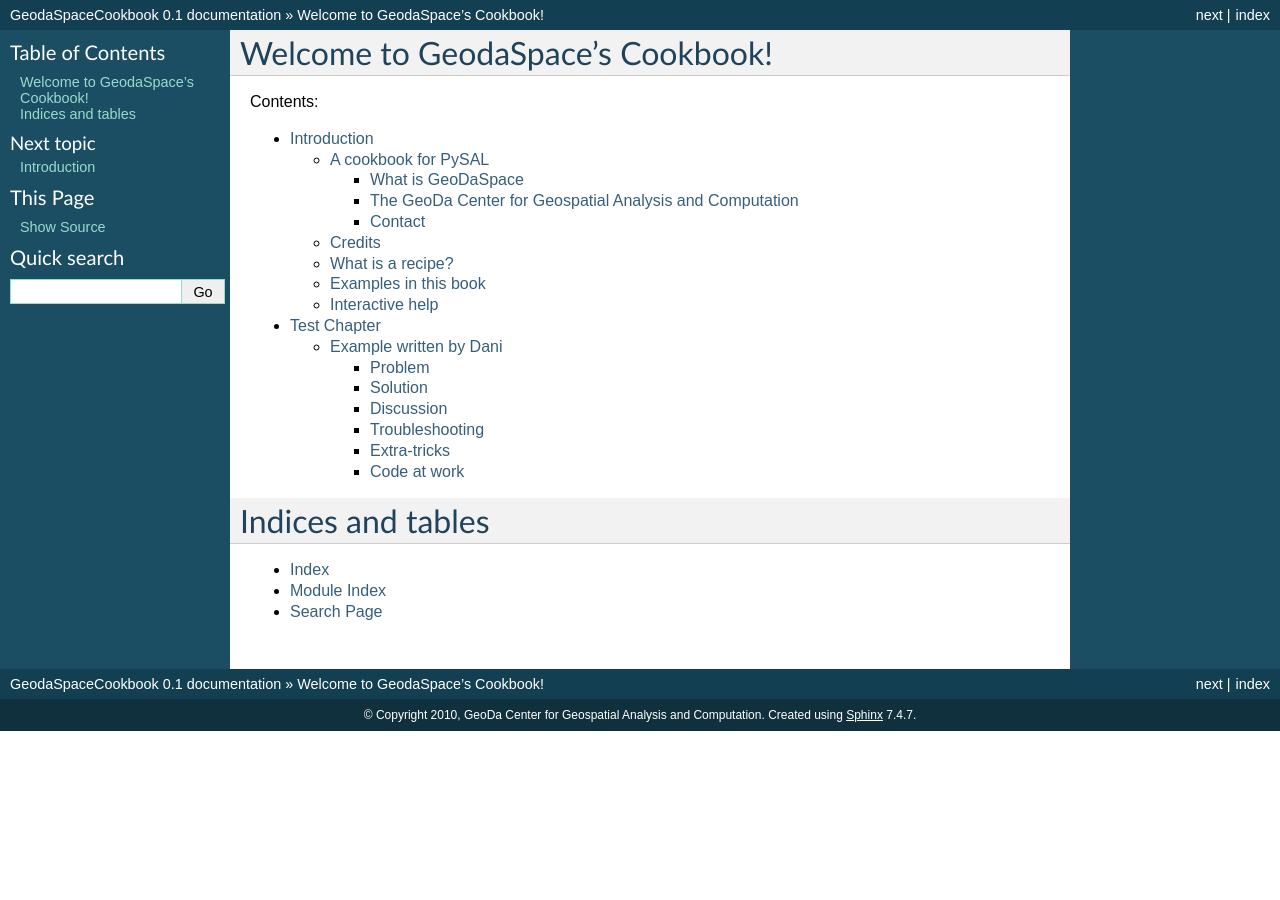
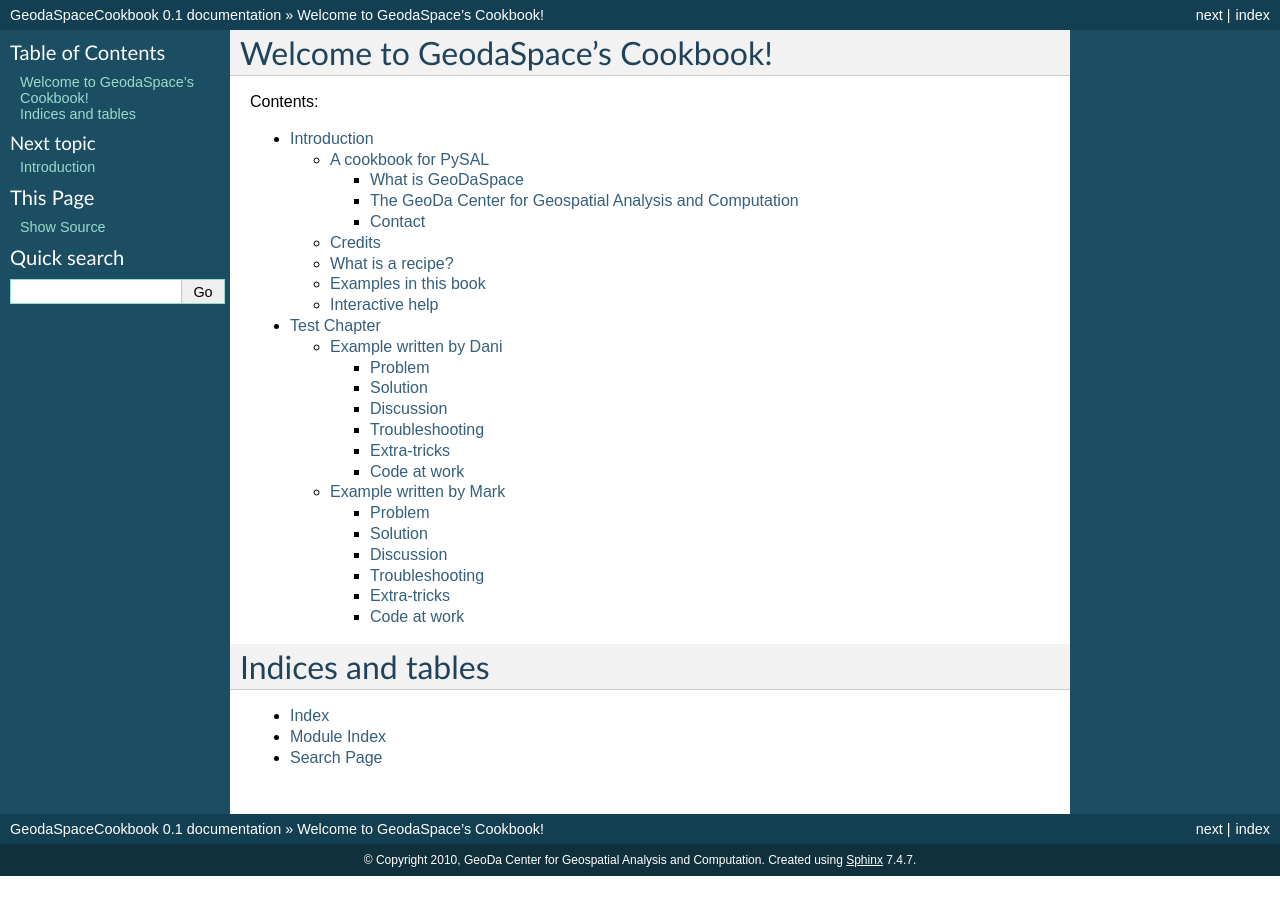
Before and after one commit to GeoDaCenter/GeoDaSpace, a Sphinx documentation site: the page built from doc/GeodaSpace-cookbook/source/index.rst, in a window 1280 px wide. Built offline with Sphinx 7.4.7, drawn with Linux system fonts in a browser that asks for light colours; formulas are drawn with MathJax 3; pages that are not in the unit, such as notebooks, are missing from menus.

Commit message:
mark's example added

```diff
--- a/doc/GeodaSpace-cookbook/source/cTest/index.rst
+++ b/doc/GeodaSpace-cookbook/source/cTest/index.rst
@@ -6,3 +6,4 @@
     :maxdepth: 2
 
     dani
+    mark
--- /dev/null
+++ b/doc/GeodaSpace-cookbook/source/cTest/mark.rst
@@ -0,0 +1,35 @@
+.. Put tags here separated by commas
+.. _mark:
+
+=======================
+Example written by Mark
+=======================
+
+.. sectionauthor:: Mark McCann <mark.mccann@asu.edu>
+
+Problem
+-------
+Another recipe
+
+
+Solution
+--------
+Just like this
+
+
+Discussion
+----------
+
+
+Troubleshooting
+---------------
+
+Extra-tricks
+------------
+
+Code at work
+------------
+
+.. References
+
+.. tag for status ('dev' for under development, 'done' for finished)
```
